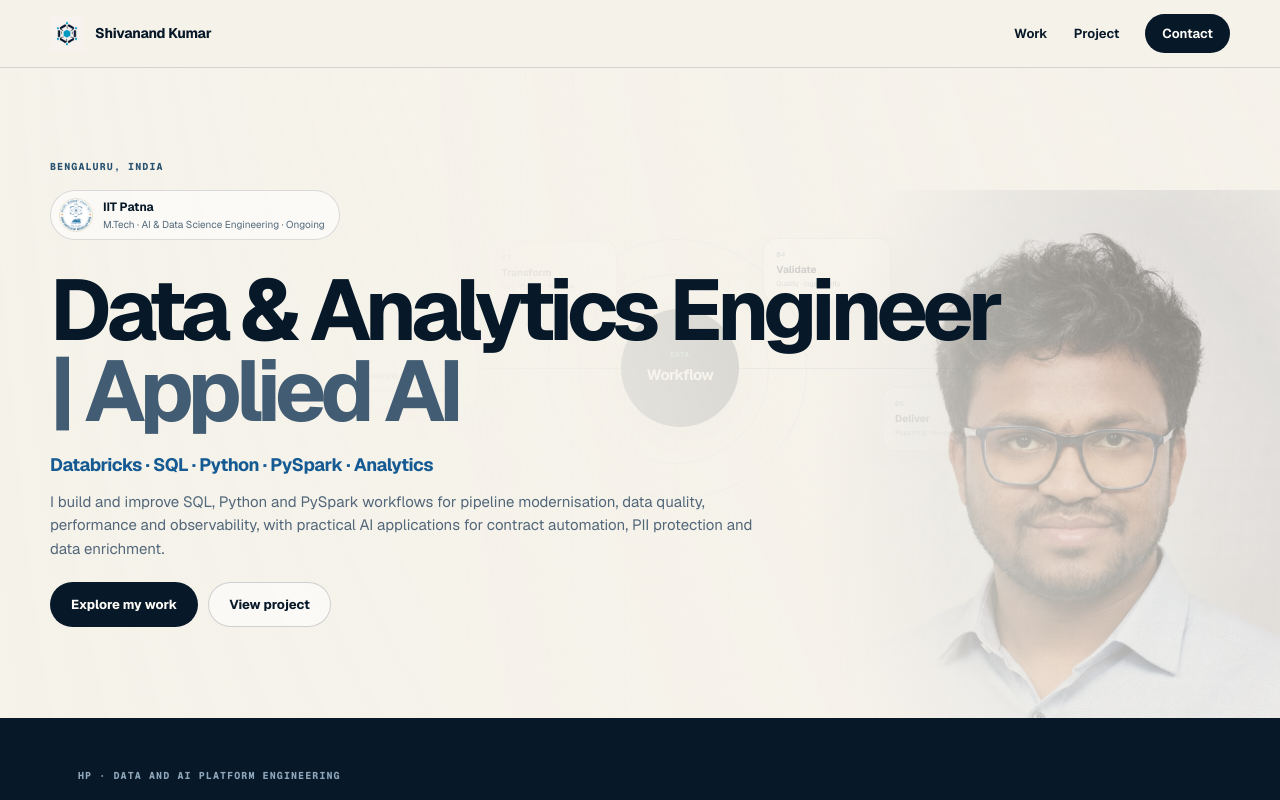
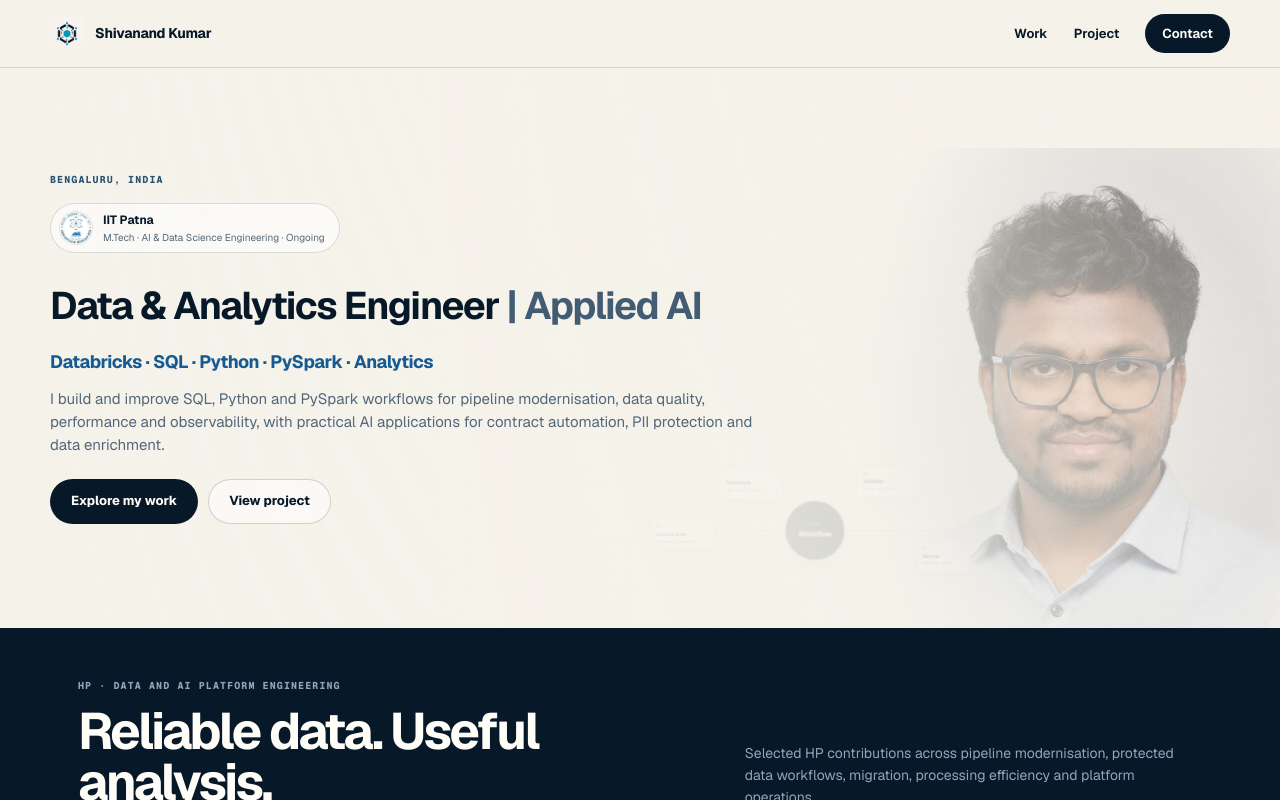
Before and after one commit to omni-shiva/shivanand-portfolio, a Next.js app: page / in a window 1280 px wide. Shown: the top 800 px of the page. Built offline with nearby package versions, Linux system fonts and the light colour scheme.

Commit message:
Refine desktop hero typography and responsive spacing

```diff
--- a/app/globals.css
+++ b/app/globals.css
@@ -121,7 +121,7 @@ nav a {
   background: var(--paper);
   display: flex;
   isolation: isolate;
-  min-height: 650px;
+  min-height: 560px;
   overflow: hidden;
   padding: 48px max(28px, calc((100vw - var(--max)) / 2));
   position: relative;
@@ -147,15 +147,15 @@ nav a {
 }
 
 .hero-portrait {
-  bottom: -112px;
+  bottom: -80px;
   filter: saturate(0.82) contrast(0.96);
-  height: 640px;
+  height: 560px;
   object-fit: cover;
   object-position: center top;
   opacity: 0.72;
   position: absolute;
-  right: -42px;
-  width: 510px;
+  right: -24px;
+  width: 445px;
   -webkit-mask-image: radial-gradient(ellipse 72% 88% at 60% 48%, black 48%, transparent 84%);
   mask-image: radial-gradient(ellipse 72% 88% at 60% 48%, black 48%, transparent 84%);
 }
@@ -164,8 +164,10 @@ nav a {
   height: 310px;
   opacity: 0.52;
   position: absolute;
-  right: 270px;
-  top: 145px;
+  right: 300px;
+  bottom: 20px;
+  transform: scale(0.5);
+  transform-origin: right bottom;
   width: 660px;
 }
 
@@ -308,7 +310,7 @@ nav a {
 
 .hero-copy {
   align-self: center;
-  max-width: var(--max);
+  max-width: 760px;
   position: relative;
   width: 100%;
   z-index: 3;
@@ -369,17 +371,17 @@ nav a {
 }
 
 .hero h1 {
-  font-size: clamp(54px, 6.7vw, 92px);
-  font-weight: 710;
-  letter-spacing: -0.064em;
-  line-height: 0.94;
+  font-size: clamp(34px, 3vw, 42px);
+  font-weight: 680;
+  letter-spacing: -0.035em;
+  line-height: 1.16;
   margin: 30px 0 0;
   max-width: 1160px;
 }
 
 .hero h1 span {
   color: #425d73;
-  display: inline-block;
+  display: inline;
 }
 
 .hero-skills {
@@ -1681,6 +1683,11 @@ footer {
   max-width: 560px;
 }
 
+@media (max-width: 1100px) {
+  .hero { min-height: 480px; }
+  .hero-visual { display: none; }
+}
+
 @media (max-width: 980px) {
   .hero-copy {
     max-width: 900px;
@@ -1759,7 +1766,7 @@ footer {
   }
 
   .hero h1 {
-    font-size: clamp(40px, 12vw, 58px);
+    font-size: clamp(30px, 8.2vw, 36px);
     margin-top: 24px;
   }
 
```
